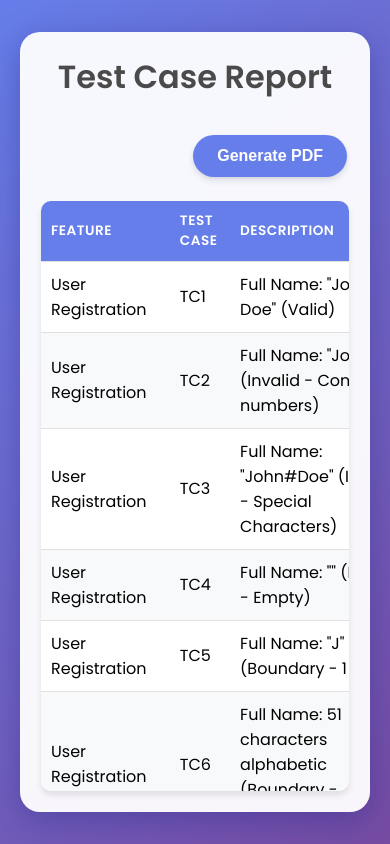
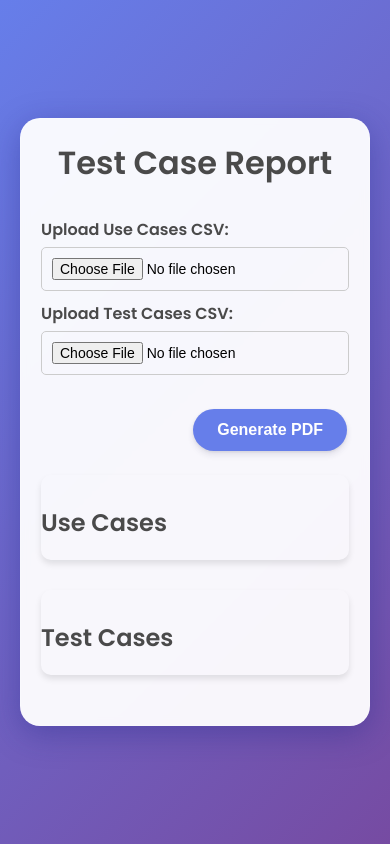
Before and after one commit to MasterOz786/Event-Management-System---Test-Case-Reporting, a website: page public/index.html in a window 390 px wide. Both pictures are taken after a click on the button "Generate PDF". Drawn offline with nearby package versions, Linux system fonts and the light colour scheme.

Commit message:
File Selector + UI change

```diff
--- a/public/index.html
+++ b/public/index.html
@@ -10,15 +10,35 @@
 <body>
     <div class="container">
         <h1>Test Case Report</h1>
+        <div class="file-inputs">
+            <div class="file-input">
+                <label for="use-cases-file">Upload Use Cases CSV:</label>
+                <input type="file" id="use-cases-file" accept=".csv">
+            </div>
+            <div class="file-input">
+                <label for="test-cases-file">Upload Test Cases CSV:</label>
+                <input type="file" id="test-cases-file" accept=".csv">
+            </div>
+        </div>
         <div class="controls">
             <button id="pdf-button" class="btn">Generate PDF</button>
         </div>
-        <div class="table-container">
-            <table id="csv-table">
+        <div id="use-cases-container" class="table-container">
+            <h2>Use Cases</h2>
+            <table id="use-cases-table">
                 <thead>
-                    <tr id="table-header"></tr>
+                    <tr id="use-cases-header"></tr>
                 </thead>
-                <tbody id="table-body"></tbody>
+                <tbody id="use-cases-body"></tbody>
+            </table>
+        </div>
+        <div id="test-cases-container" class="table-container">
+            <h2>Test Cases</h2>
+            <table id="test-cases-table">
+                <thead>
+                    <tr id="test-cases-header"></tr>
+                </thead>
+                <tbody id="test-cases-body"></tbody>
             </table>
         </div>
     </div>
--- a/public/script.js
+++ b/public/script.js
@@ -1,43 +1,64 @@
-
 document.addEventListener('DOMContentLoaded', () => {
-    const csvUrl = '../test_cases.csv';
-    const tableHeader = document.getElementById('table-header');
-    const tableBody = document.getElementById('table-body');
+    const useCasesFile = document.getElementById('use-cases-file');
+    const testCasesFile = document.getElementById('test-cases-file');
+    const useCasesContainer = document.getElementById('use-cases-container');
+    const testCasesContainer = document.getElementById('test-cases-container');
     const pdfButton = document.getElementById('pdf-button');
 
-    Papa.parse(csvUrl, {
-        download: true,
-        header: true,
+    useCasesFile.addEventListener('change', (event) => {
+        handleFileUpload(event, 'use-cases');
+    });
+
+    testCasesFile.addEventListener('change', (event) => {
+        handleFileUpload(event, 'test-cases');
+    });
+
+    pdfButton.addEventListener('click', generatePDF);
+});
+
+function handleFileUpload(event, type) {
+    const file = event.target.files[0];
+    if (file) {
+        Papa.parse(file, {
             complete: function(results) {
-            const headers = results.meta.fields;
+                displayCSV(results.data, type);
+            }
+        });
+    }
+}
 
-            // Insert header
-            headers.forEach(header => {
+function displayCSV(data, type) {
+    const tableHeader = document.getElementById(`${type}-header`);
+    const tableBody = document.getElementById(`${type}-body`);
+    const container = document.getElementById(`${type}-container`);
+
+    // Clear previous content
+    tableHeader.innerHTML = '';
+    tableBody.innerHTML = '';
+
+    // Display header
+    data[0].forEach(header => {
         const th = document.createElement('th');
         th.textContent = header.trim();
         tableHeader.appendChild(th);
     });
 
-            // Insert rows
-            results.data.forEach(row => {
-                if (Object.values(row).some(value => value.trim() !== '')) {
+    // Display rows
+    data.slice(1).forEach(row => {
+        if (row.some(cell => cell.trim() !== '')) {
             const tr = document.createElement('tr');
-                    headers.forEach(header => {
+            row.forEach(cell => {
                 const td = document.createElement('td');
-                        td.textContent = row[header].trim();
+                td.textContent = cell.trim();
                 tr.appendChild(td);
             });
             tableBody.appendChild(tr);
         }
     });
-        },
-        error: function(error) {
-            console.error('Error loading CSV:', error);
+
+    // Show the container
+    container.style.display = 'block';
 }
-    });
-
-    pdfButton.addEventListener('click', generatePDF);
-});
 
 function generatePDF() {
     const { jsPDF } = window.jspdf;
@@ -46,27 +67,30 @@ function generatePDF() {
     doc.setFontSize(18);
     doc.text('Test Case Report', 14, 22);
 
+    let yOffset = 30;
+
+    if (document.getElementById('use-cases-container').style.display !== 'none') {
+        doc.setFontSize(14);
+        doc.text('Use Cases', 14, yOffset);
         doc.autoTable({
-        html: '#csv-table',
-        startY: 30,
+            html: '#use-cases-table',
+            startY: yOffset + 10,
             styles: { fontSize: 8 },
-        columnStyles: {
-            0: { cellWidth: 30 },
-            1: { cellWidth: 30 },
-            2: { cellWidth: 30 },
-            3: { cellWidth: 30 },
-            4: { cellWidth: 30 },
-            5: { cellWidth: 30 }
-        },
-        didDrawCell: (data) => {
-            if (data.section === 'body') {
-                const td = data.cell.raw;
-                const text = td.textContent.trim();
-                const split = doc.splitTextToSize(text, data.cell.width - 4);
-                doc.text(split, data.cell.x + 2, data.cell.y + 4);
+            columnStyles: { cellWidth: 'auto' },
+        });
+        yOffset = doc.lastAutoTable.finalY + 20;
     }
+
+    if (document.getElementById('test-cases-container').style.display !== 'none') {
+        doc.setFontSize(14);
+        doc.text('Test Cases', 14, yOffset);
+        doc.autoTable({
+            html: '#test-cases-table',
+            startY: yOffset + 10,
+            styles: { fontSize: 8 },
+            columnStyles: { cellWidth: 'auto' },
+        });
     }
-    });
 
     doc.save('test_case_report.pdf');
 }
--- a/public/styles.css
+++ b/public/styles.css
@@ -31,6 +31,39 @@ h1 {
     font-size: 2.5rem;
     text-align: center;
     font-weight: 600;
+}
+
+h2 {
+    color: #4a4a4a;
+    margin-top: 30px;
+    margin-bottom: 20px;
+    font-size: 1.8rem;
+    font-weight: 600;
+}
+
+.file-inputs {
+    display: flex;
+    justify-content: space-between;
+    margin-bottom: 20px;
+}
+
+.file-input {
+    display: flex;
+    flex-direction: column;
+    width: 48%;
+}
+
+.file-input label {
+    margin-bottom: 5px;
+    font-weight: 600;
+    color: #4a4a4a;
+}
+
+.file-input input[type="file"] {
+    padding: 10px;
+    border: 1px solid #ccc;
+    border-radius: 5px;
+    font-size: 14px;
 }
 
 .controls {
@@ -67,6 +100,7 @@ h1 {
     max-height: 70vh;
     border-radius: 10px;
     box-shadow: 0 4px 6px rgba(0, 0, 0, 0.1);
+    margin-bottom: 30px;
 }
 
 table {
@@ -129,6 +163,19 @@ tbody tr:last-child td {
         font-size: 2rem;
     }
 
+    h2 {
+        font-size: 1.5rem;
+    }
+
+    .file-inputs {
+        flex-direction: column;
+    }
+
+    .file-input {
+        width: 100%;
+        margin-bottom: 10px;
+    }
+
     th, td {
         padding: 10px;
     }
```
Also changed, not shown: README.md (added). Lines whose indentation alone changed are shown as unchanged.
